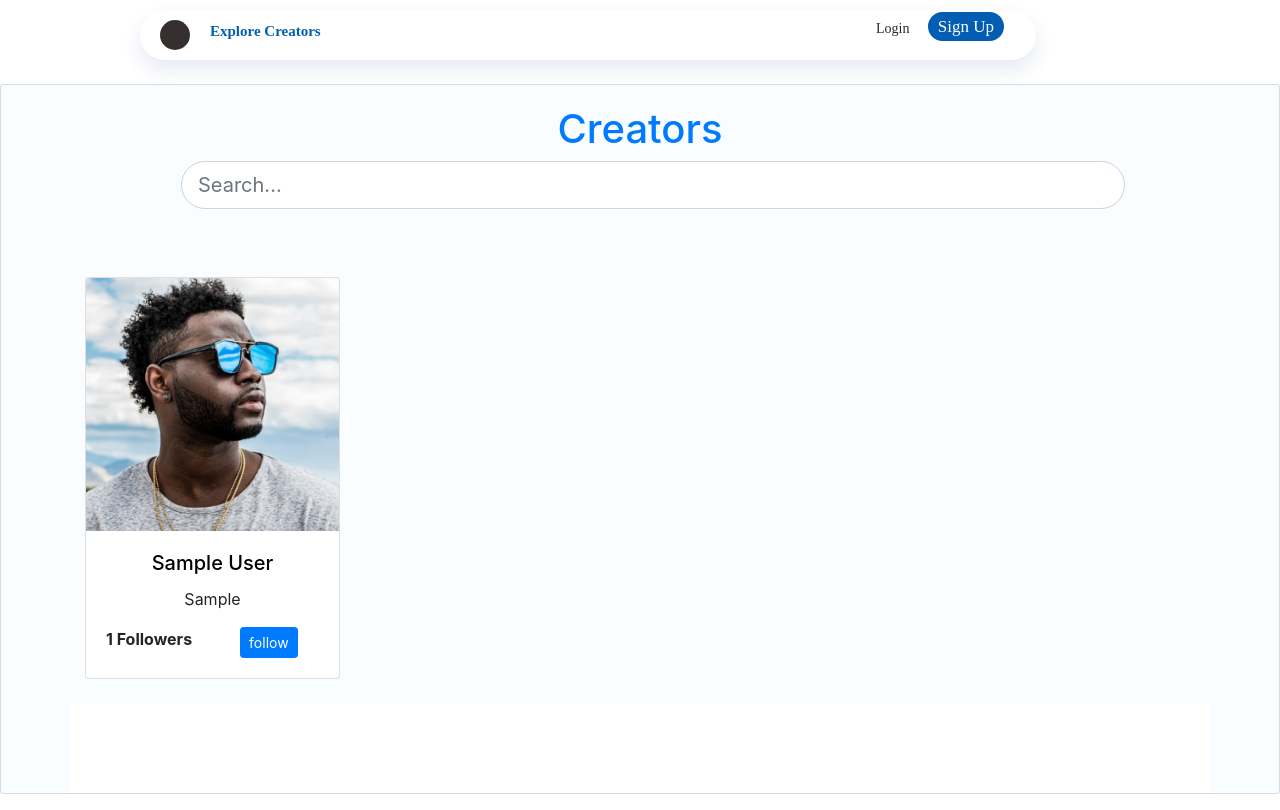
After one commit to CaptainVee/dropacoin, a Django app: page /profile/explore/ in a window 1280 px wide. The commit adds this page. Run offline with Django 3.2, Linux system fonts and the light colour scheme; tables that the repository leaves empty hold one stand-in row (values such as "Sample post").

Commit message:
added explore page

```diff
--- a/account/forms.py
+++ b/account/forms.py
@@ -6,7 +6,7 @@ from .models import Profile
 class UserUpdateForm(forms.ModelForm):
 	class Meta:
 		model = User
-		fields = []
+		fields = ['first_name', 'last_name']
 
 
 class ProfileUpdateForm(forms.ModelForm):
--- a/account/static/account/main.css
+++ b/account/static/account/main.css
@@ -509,3 +509,17 @@ color: #292929;
     border: none;
     z-index: 1;
 }
+
+
+@media screen and (max-width: 600px) {
+  .col-25, .col-75, input[type=submit] {
+    width: 100%;
+    margin-top: 0;
+  }
+  .nn{
+    padding: 0 !important;
+  }
+  .sm{
+    width: 15rem;
+  }
+}
--- a/account/templates/account/base.html
+++ b/account/templates/account/base.html
@@ -13,20 +13,24 @@
     <div class="header">
         <div class="headerimg">
             <a href="{% url 'landing_page' %}"><div class="imgs"><img src="" alt=""></div></a>
-            <h1>Explore Creators</h1>
+            <a href="{% url 'explore' %}"><h1>Explore Creators</h1></a>
         </div>
 
        <ul class="headerbtn">
+          {% if user.is_authenticated %}
+           <li>
+               <a href="{% url 'logout' %}" class="istbtn">logout</a>
+           </li>
+           {% else %}
+
            <li>
                <a href="{% url 'login' %}" class="istbtn" target="__self"> Login</a>
 
            </li>
            <li>
                <a href="{% url 'signup' %}" class="zndbtn">Sign Up</a>
-
-
            </li>
-
+          {% endif %}
        </ul>
     </div>
 	<div class="">
--- a/donate/templates/donate/dashboard.html
+++ b/donate/templates/donate/dashboard.html
@@ -6,7 +6,7 @@
   <img src="{% static 'images/cover.png' %}" class="card-img-top" alt="...">
   <div class="card-body" style="margin-top: -12rem;">
 
-    <img class="rounded-circle account-img" src="{% static 'images/default.jpg' %}">
+    <img class="rounded-circle sm" src="{% static 'images/default.jpg' %}">
 
     <div>
     <h2 class="card-title">{{ profile.user.username }}</h2>
--- /dev/null
+++ b/donate/templates/donate/explore.html
@@ -0,0 +1,41 @@
+{% extends "account/base.html" %}
+{% block content %}
+{% load static %}
+
+
+
+
+ <div class="card mb-3 container-xl text-center" style="background-color: #F9FDFF; max-width: inherit; padding-right: 0px; padding-left: 0px;">
+  <div class="card-body" style="">
+    <div class="mb-5">
+ 		<a href="{% url 'explore' %}"><h1>Creators</h1></a>
+ 		<form action="{% url 'explore' %}" method="get">
+  <input name="q" type="text" placeholder="Search..." class="rounded-pill form-control form-control-lg" style="max-width: 59rem; margin-left: 10rem;">
+</form>
+
+    </div>
+  </div>
+
+
+
+<div class="container">
+<div class="row row-cols-1 row-cols-md-4"style="background-color: #F9FDFF;">
+	{% for person in people %}
+  <div class="col mb-4">
+    <div class="card" >
+      <img src="{% static 'images/Rectangle.png' %}" class="card-img-top" alt="...">
+      <div class="card-body" >
+        <a style="color: black" href="{% url 'dashboard' person.user.username %}"><h5 class="card-title">{{ person.user.first_name }} {{ person.user.last_name }}</h5></a>
+        <p class="card-text">{{ person.introduction }}</p>
+        <div style="display: flex;">
+        <strong><p class="card-text">{{person.fans.count }} Followers</p></strong>
+        <button type="button" class="btn btn-primary btn-sm ml-5">follow</button>
+        </div>
+      </div>
+    </div>
+  </div>
+{% endfor %}
+</div>
+</div>
+</div>
+{% endblock content %}
--- a/donate/urls.py
+++ b/donate/urls.py
@@ -1,12 +1,14 @@
 from django.urls import path
 from django.conf import settings
 from django.conf.urls.static import static
-from .views import welcome, dashboard, get_amount, verify_funds
+from .views import welcome, dashboard, get_amount, verify_funds,ExploreView
 
 
 urlpatterns = [
 	path('', welcome, name='landing_page'),
+	path('profile/explore/', ExploreView.as_view(), name='explore'),
 	path('get_amount/<str:username>/', get_amount, name='get-amount'),
 	path('verify_funds/', verify_funds, name='verify-funds'),
 	path('<str:username>/', dashboard, name='dashboard'),
+
 ]
--- a/donate/views.py
+++ b/donate/views.py
@@ -9,8 +9,9 @@ import random
 import string
 from django.http import HttpResponseRedirect
 from django.core import serializers
-
-
+from django.views.generic import ListView, DetailView, CreateView, UpdateView, DeleteView, View
+from django.db.models import Q
+from django.contrib.auth.mixins import LoginRequiredMixin, UserPassesTestMixin
 
 def welcome(request):
 	'''this function is to redirect from login page to workspace list passing the username
@@ -75,6 +76,9 @@ def get_amount(request, username):
 
 	if request.method == 'POST':
 		amount = request.POST.get('amount')
+		if int(amount) < 1000:
+			messages.warning(request,'Sorry you cannot fund your account with less than 1000')
+			return redirect('get-amount', username)
 		customer_name = f"{user.first_name} {user.last_name}"
 		slug = random_char()
 
@@ -131,3 +135,48 @@ def verify_funds(request, *args, **kwargs):
 		print("jfjfjf error")
 		messages.warning(request,'There was error processing your payment')
 		return redirect('landing_page')
+
+
+
+class ExploreView(ListView):
+	model = Profile
+	template_name = 'donate/explore.html'
+	context_object_name = 'people'
+	paginate_by = 16
+
+	def get_queryset(self):
+
+		query = self.request.GET.get("q")
+		if query:
+			people = Profile.objects.filter(
+				Q(user__first_name__icontains=query) | Q(user__last_name__icontains=query)
+				)
+			return people
+
+		return Profile.objects.all().order_by('-account_balance')
+
+# class DashboardUpdateView(LoginRequiredMixin, UserPassesTestMixin, UpdateView):
+# 	model = Profile
+# 	fields = ['title', 'description', 'image']
+
+# 	def form_valid(self, form):
+# 		form.instance.head = self.request.user
+# 		return super().form_valid(form)
+
+# 	def test_func(self):
+# 		post = self.get_object()
+# 		user = self.request.user
+# 		if user == post.head:
+# 			return True
+# 		return False
+
+# class WorkspaceDeleteView(LoginRequiredMixin, UserPassesTestMixin, DeleteView):
+# 	model = Workspace
+# 	success_url = '/'
+
+# 	def test_func(self):
+# 		post = self.get_object()
+# 		user = self.request.user
+# 		if user == post.head:
+# 			return True
+# 		return False
```
Also changed, not shown: account/templates/account/profile.html (added, +25 -0 lines), account/views.py (+0 -26 lines).
